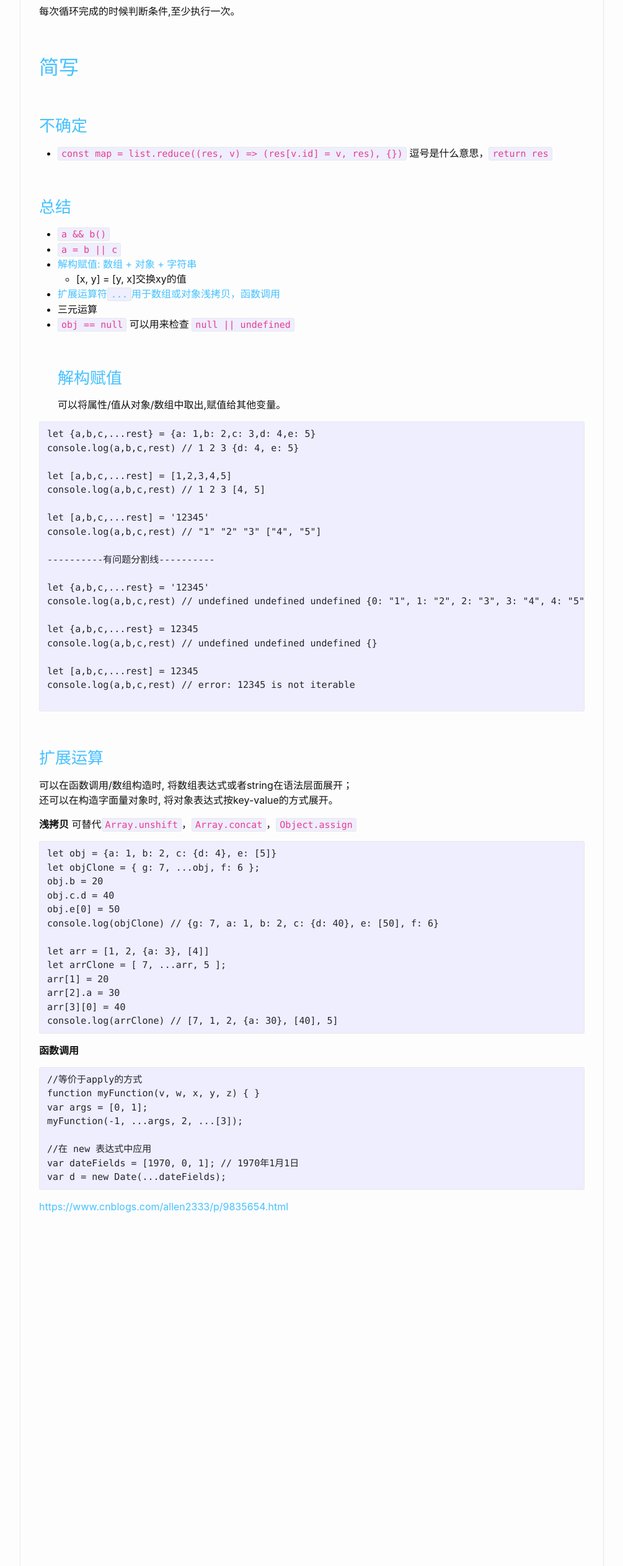
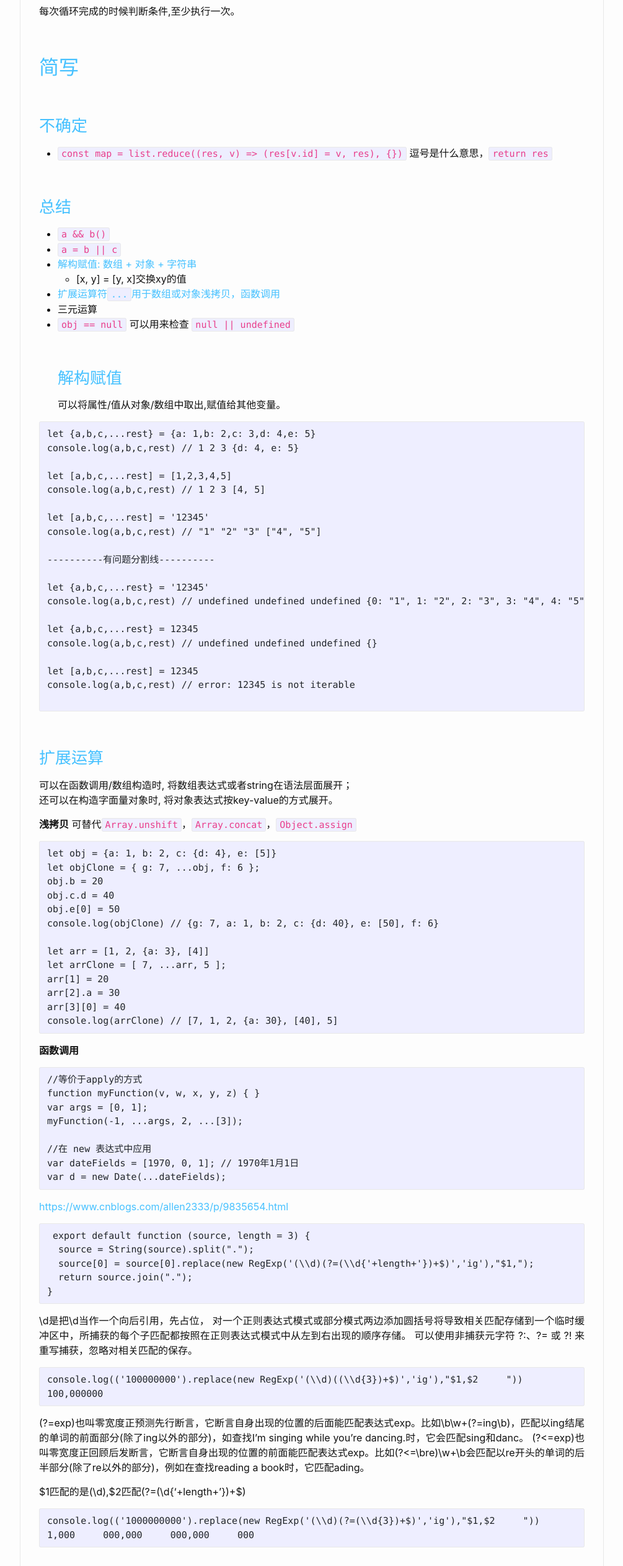
Before and after one commit to liuruiqi1993/liuruiqi1993.github.com, a Jekyll site: the page built from collections/_js/基础概念和简写问题.md, in a window 1280 px wide. Shown: the part 1131-3658 px from the top of the page at 62% size, without its empty margins (137-1142 px from the left). Built offline with Jekyll 4.4.1, drawn with Linux system fonts in a browser that asks for light colours.

Commit message:
Update 基础概念和简写问题.md

````diff
--- a/collections/_js/基础概念和简写问题.md
+++ b/collections/_js/基础概念和简写问题.md
@@ -99,3 +99,28 @@ var d = new Date(...dateFields);
 ```
 
 [https://www.cnblogs.com/allen2333/p/9835654.html](https://www.cnblogs.com/allen2333/p/9835654.html)
+```
+ export default function (source, length = 3) {
+  source = String(source).split(".");
+  source[0] = source[0].replace(new RegExp('(\\d)(?=(\\d{'+length+'})+$)','ig'),"$1,");
+  return source.join(".");
+}
+```
+\\d是把\d当作一个向后引用，先占位，
+对一个正则表达式模式或部分模式两边添加圆括号将导致相关匹配存储到一个临时缓冲区中，所捕获的每个子匹配都按照在正则表达式模式中从左到右出现的顺序存储。
+可以使用非捕获元字符 ?:、?= 或 ?! 来重写捕获，忽略对相关匹配的保存。
+```
+console.log(('100000000').replace(new RegExp('(\\d)((\\d{3})+$)','ig'),"$1,$2     "))
+100,000000
+```
+
+
+(?=exp)也叫零宽度正预测先行断言，它断言自身出现的位置的后面能匹配表达式exp。比如\b\w+(?=ing\b)，匹配以ing结尾的单词的前面部分(除了ing以外的部分)，如查找I'm singing while you're dancing.时，它会匹配sing和danc。
+(?<=exp)也叫零宽度正回顾后发断言，它断言自身出现的位置的前面能匹配表达式exp。比如(?<=\bre)\w+\b会匹配以re开头的单词的后半部分(除了re以外的部分)，例如在查找reading a book时，它匹配ading。
+
+
+$1匹配的是(\\d),$2匹配(?=(\\d{'+length+'})+$)
+```
+console.log(('1000000000').replace(new RegExp('(\\d)(?=(\\d{3})+$)','ig'),"$1,$2     "))
+1,000     000,000     000,000     000
+```
````
